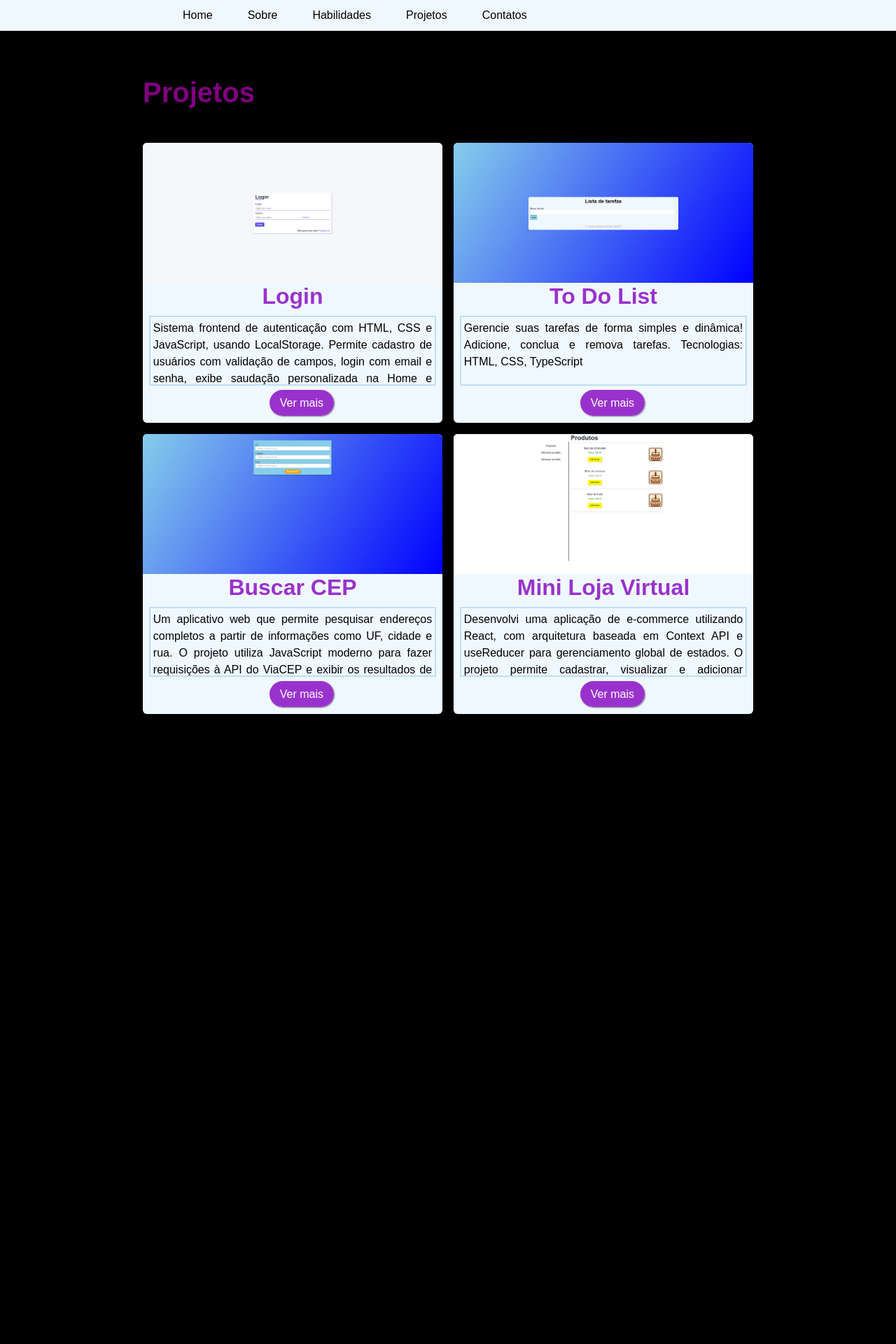
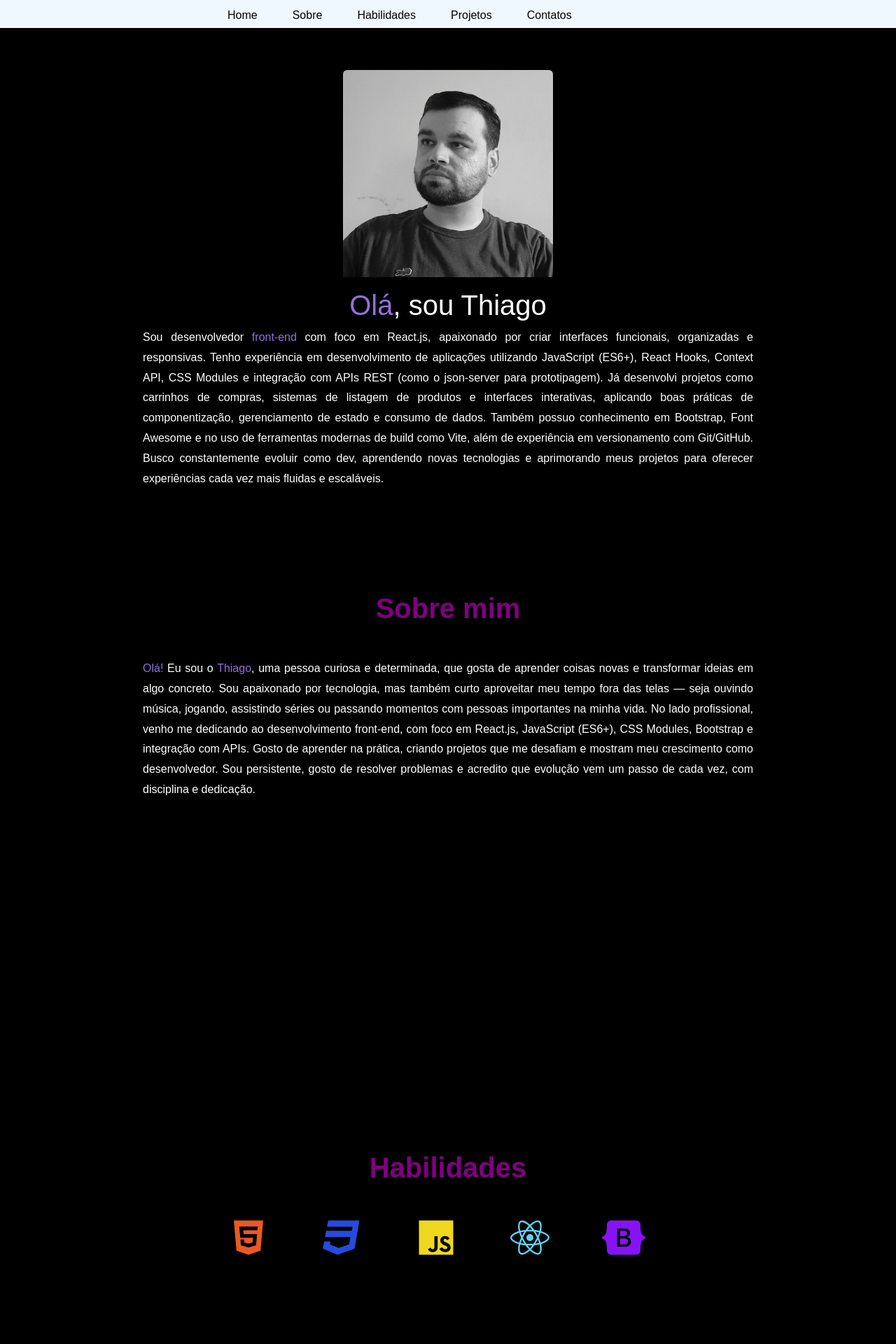
Before and after one commit to ThiagoAndrade92/portifolio, a React (Vite) app in the folder portifolio/: page /portifolio/projects in a window 1280 px wide. Shown: the top 1920 px of the page at 70% size. Before the commit the page ends 1110 px from the top, so only its background shows below. Built offline with nearby package versions, Linux system fonts and the light colour scheme; grey boxes are pictures that could not be loaded.

Commit message:
mudando Desktop para scroll Y e nav fixado para navegação

```diff
--- a/portifolio/src/Devices/Desktop/index.jsx
+++ b/portifolio/src/Devices/Desktop/index.jsx
@@ -17,13 +17,11 @@ export const Desktop = ({children}) => {
    return (
       <main className="d-none d-md-block">
          <NavDesktop />
-         <Routes>
-            <Route path="/" element={<Hero />} />
-            <Route path="/about" element={<About />} />
-            <Route path="/skills" element={<Skills />} />
-            <Route path="/projects" element={<Projects />} />
-            <Route path="/contatos" element={<Contatos />} />
-         </Routes>
+            <Hero />
+            <About />
+            <Skills />
+            <Projects />
+            <Contatos />
       </main>
    )
 };
--- a/portifolio/src/components/NavDesktop/NavDesktop.module.css
+++ b/portifolio/src/components/NavDesktop/NavDesktop.module.css
@@ -1,17 +1,24 @@
 .nav {
    background-color: aliceblue;
-   height: 10%;
-   padding: 10px 20%;
+   height: 5vh;
+   padding: 10px 25%;
+
+   position: fixed;
+   right: 0;
+   left: 0;
+
+   z-index: 999;
 }
 
 .nav a {
    text-decoration: none;
-   color: black;
+   color: black !important;
    margin-right: 40px;
    border-radius: 4px;
    transition: all .3s ease-in-out;
    padding: 5px;
    position: relative;
+   cursor: pointer;
 }
 
 .nav a::after {
--- a/portifolio/src/components/NavDesktop/index.jsx
+++ b/portifolio/src/components/NavDesktop/index.jsx
@@ -1,5 +1,4 @@
 //Css
-import { MeuLink } from '../MeuLink';
 import style from './NavDesktop.module.css';
 
 export const NavDesktop = () => {
@@ -8,25 +7,25 @@ export const NavDesktop = () => {
    return (
       <nav className={`${style.nav}`}>
 
-         <MeuLink to={'/'}>
+         <a href='#'>
             Home
-         </MeuLink>
+         </a>
 
-         <MeuLink to={'/about'}>
+         <a href='#about'>
             Sobre
-         </MeuLink>
+         </a>
 
-         <MeuLink to={'/skills'}>
+         <a href='#skills'>
             Habilidades
-         </MeuLink>
+         </a>
 
-         <MeuLink to={'/projects'}>
+         <a href='#projects'>
             Projetos
-         </MeuLink>
+         </a>
 
-         <MeuLink to={'/contatos'}>
+         <a href='#contacts'>
             Contatos
-         </MeuLink>
+         </a>
 
       </nav>
    )
--- a/portifolio/src/pages/About/index.jsx
+++ b/portifolio/src/pages/About/index.jsx
@@ -6,7 +6,7 @@ export const About = () => {
 
 
    return (
-      <section className={`${style.about} d-flex flex-column align-items-center justify-content-center`}>
+      <section className={`${style.about} d-flex flex-column align-items-center justify-content-center`} id='about'>
          <h1 className='mb-5'>Sobre mim</h1>
          <p><span className='span'>Olá!</span> Eu sou o <span className='span'>Thiago</span>, uma pessoa curiosa e determinada, que gosta de aprender coisas novas e transformar ideias em algo concreto. Sou apaixonado por tecnologia, mas também curto aproveitar meu tempo fora das telas — seja ouvindo música, jogando, assistindo séries ou passando momentos com pessoas importantes na minha vida.
 
--- a/portifolio/src/pages/Contatos/index.jsx
+++ b/portifolio/src/pages/Contatos/index.jsx
@@ -17,7 +17,7 @@ export const Contatos = () => {
    };
 
    return (
-      <section className={`${style.contatos} `} >
+      <section className={`${style.contatos} `} id='contacts'>
          <h1>Contatos</h1>
          <div className={`${style.box_contatos} d-flex flex-column align-items-center justify-content-center`}>
 
--- a/portifolio/src/pages/Hero/index.jsx
+++ b/portifolio/src/pages/Hero/index.jsx
@@ -7,7 +7,7 @@ export const Hero = () => {
 
 
    return (
-      <section className={`${style.hero} d-flex flex-column align-items-center justify-content-center`}>
+      <section className={`${style.hero} d-flex flex-column align-items-center justify-content-center`} id='home'>
          <div className={` ${style.img_hero} d-flex align-items-center justify-content-center mb-3`}>
             <img src={Perfil} alt='Thiago' title='Thiago da Silva Andrade' className={`${style.img}`}></img>
          </div>
--- a/portifolio/src/pages/Projects/index.jsx
+++ b/portifolio/src/pages/Projects/index.jsx
@@ -13,7 +13,7 @@ export const Projects = () => {
 
 
    return (
-      <section className={`${style.projects}`}>
+      <section className={`${style.projects}`} id='projects'>
          <h1 className='mb-5'>Projetos</h1>
 
          <div className={`${style.cards_box} row g-3`}>
--- a/portifolio/src/pages/Skills/index.jsx
+++ b/portifolio/src/pages/Skills/index.jsx
@@ -7,7 +7,7 @@ import { faBootstrap, faCss3, faGit, faGithub, faHtml5, faJs, faReact } from '@f
 
 export const Skills = () => {
   return (
-    <section className={`${style.skills} d-flex align-items-center justify-content-center`}>
+    <section id='skills' className={`${style.skills} d-flex align-items-center justify-content-center`}>
       <div className={style.conteudo}>
         <h1 className='text-center mb-5'>Habilidades</h1>
 
```
